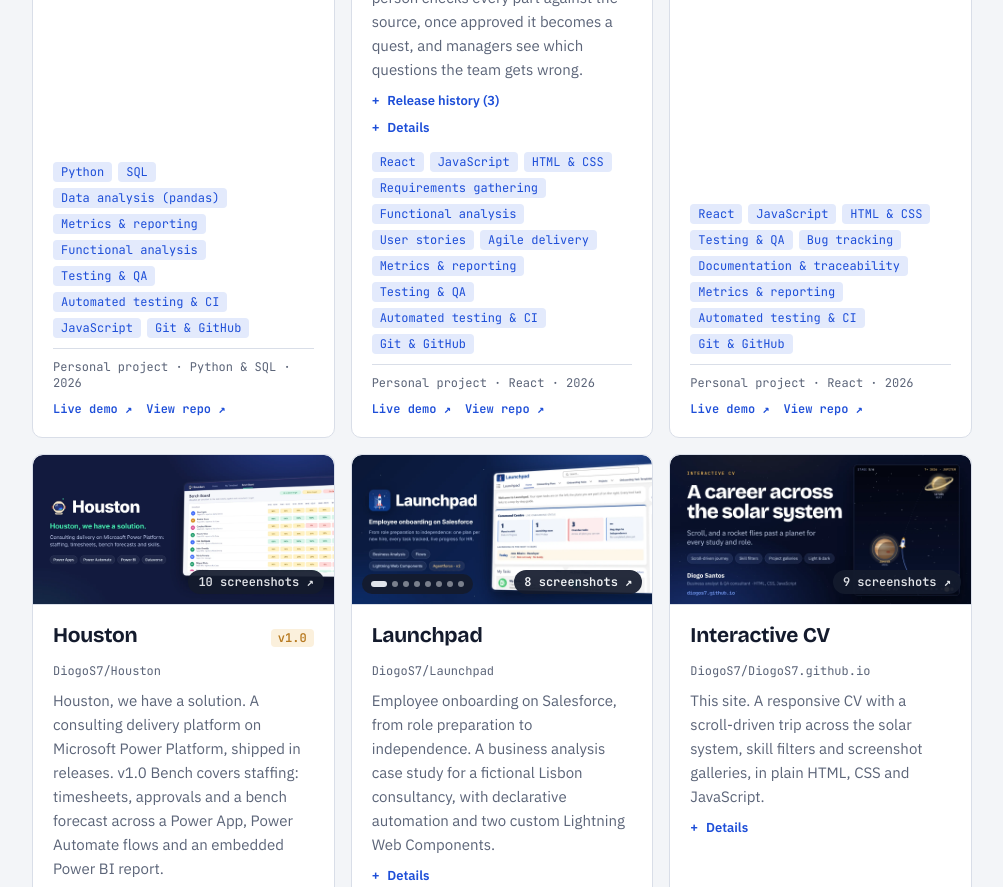
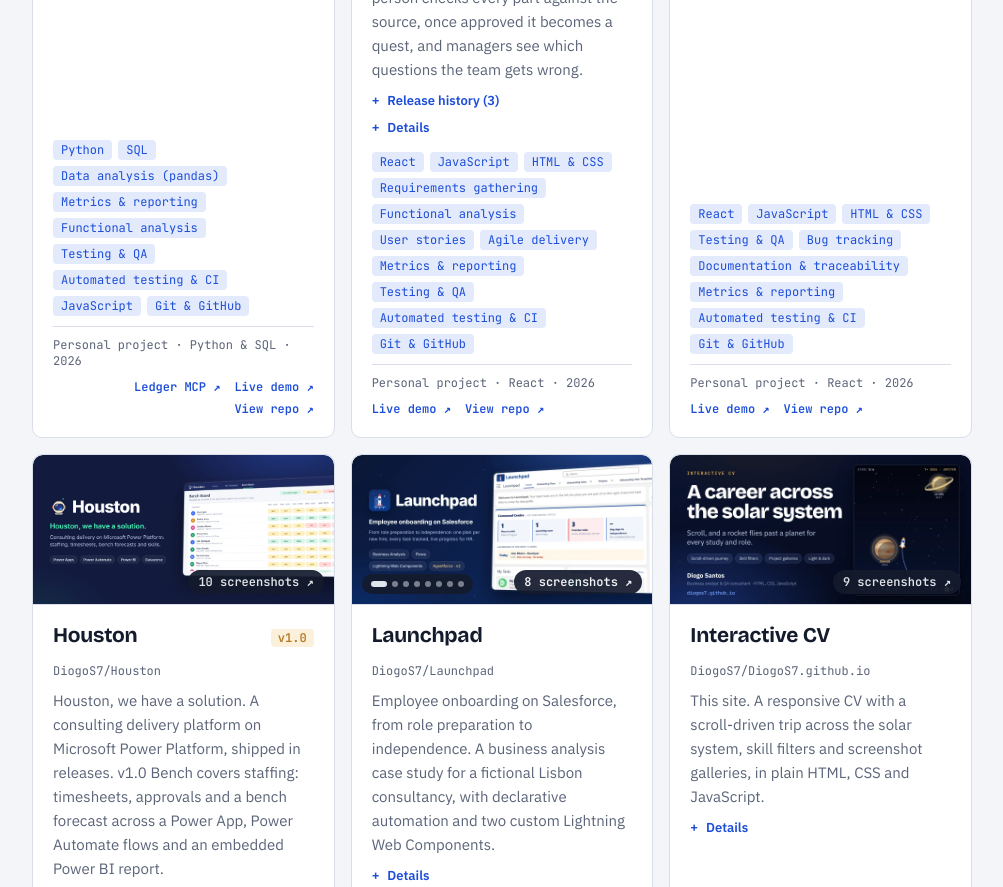
Before and after one commit to DiogoS7/DiogoS7.github.io, a plain HTML site: page index.html in a window 1280 px wide. Shown: the part 5340-6227 px from the top of the page, without its empty margins (138-1141 px from the left). Drawn offline with nearby package versions, Linux system fonts and the light colour scheme.

Commit message:
Ledger: link to the Ledger MCP repo

```diff
--- a/assets/css/styles.css
+++ b/assets/css/styles.css
@@ -116,7 +116,7 @@ h2{font-family:var(--display);font-weight:700;font-size:clamp(28px,4vw,38px);let
 .tag{font:12px var(--mono);padding:2px 8px;border-radius:4px;background:var(--cobalt-soft);color:var(--cobalt)}
 .meta{display:flex;justify-content:space-between;align-items:center;gap:10px;font:12px var(--mono);color:var(--muted);border-top:1px solid var(--line);padding-top:10px;flex-wrap:wrap}
 .meta a{font-weight:600;text-decoration:none}
-.meta .links{display:flex;gap:14px}
+.meta .links{display:flex;flex-wrap:wrap;justify-content:flex-end;gap:6px 14px}
 details summary{cursor:pointer;font:600 13px var(--body);color:var(--cobalt);list-style:none}
 details summary::-webkit-details-marker{display:none}
 details summary::before{content:"+ ";font-family:var(--mono)}
--- a/assets/js/app.js
+++ b/assets/js/app.js
@@ -57,7 +57,7 @@ function renderProjects(){
       ${releasesHTML(p, CV.projects.indexOf(p))}
       ${p.details?`<details><summary>Details</summary><ul>${p.details.map(d=>`<li>${esc(d)}</li>`).join("")}</ul></details>`:''}
       <div class="tags">${p.skills.map(s=>`<span class="tag">${esc(s)}</span>`).join("")}</div>
-      <div class="meta"><span>${esc(p.context||"")}</span><span class="links">${p.demo?`<a href="${esc(p.demo)}" target="_blank" rel="noopener">Live demo ↗</a>`:''}${p.url?`<a href="${esc(p.url)}" target="_blank" rel="noopener">View repo ↗</a>`:'<span>Repo coming soon</span>'}</span></div>
+      <div class="meta"><span>${esc(p.context||"")}</span><span class="links">${(p.links||[]).map(l=>`<a href="${esc(l.url)}" target="_blank" rel="noopener">${esc(l.label)} ↗</a>`).join("")}${p.demo?`<a href="${esc(p.demo)}" target="_blank" rel="noopener">Live demo ↗</a>`:''}${p.url?`<a href="${esc(p.url)}" target="_blank" rel="noopener">View repo ↗</a>`:'<span>Repo coming soon</span>'}</span></div>
     </article>`).join("") : `<p class="empty">No projects in this category yet.</p>`;
 }
 
--- a/assets/js/data.js
+++ b/assets/js/data.js
@@ -52,6 +52,7 @@ const CV = {
     /* newest release first */
     { name:"Ledger", category:"Data", repo:"DiogoS7/Ledger",
       url:"https://github.com/DiogoS7/Ledger", demo:"https://diogos7.github.io/Ledger/",
+      links:[{label:"Ledger MCP", url:"https://github.com/DiogoS7/Ledger-MCP"}],
       desc:"How people spend, and how to catch a card thief. A year of card payments at the made-up Meridian Bank, explained in plain words for anyone to read: where the money goes, three common fraud tricks, and six simple checks that stop 77% of the stolen money. Built with Python and SQL.",
       skills:["Python","SQL","Data analysis (pandas)","Metrics & reporting","Functional analysis","Testing & QA","Automated testing & CI","JavaScript","Git & GitHub"],
       context:"Personal project · Python & SQL · 2026",
@@ -67,7 +68,7 @@ const CV = {
         {src:"assets/img/shots/ledger-dark.webp", caption:"Dark theme"},
         {src:"assets/img/shots/ledger-mobile.webp", caption:"Mobile"}
       ],
-      details:["Written for everyone: plain words, real examples and a slider to try the trade-off yourself; the technical detail sits in its own section","SQLite database for Meridian Bank: 430,000 payments, 1,500 customers, with card testing, copied cards and hijacked accounts planted in it","Ten SQL queries for the spending and fraud analysis","Six fraud checks written as SQL window-function queries, scored in Python (pandas) against the payments that came back as fraud","Combined into a points system: 77% of the stolen money stopped automatically, 9 in 10 stopped payments really fraud, 94% with a human check","17 pytest tests: every check on hand-made payments, plus end-to-end checks","GitHub Actions tests, rebuilds the data and publishes the page to GitHub Pages","Ledger MCP (github.com/DiogoS7/Ledger-MCP): a companion MCP server, so Claude or another AI assistant can query the data, explain why a payment was blocked, find missed fraud and try stricter or looser checks, all read-only"] },
+      details:["Written for everyone: plain words, real examples and a slider to try the trade-off yourself; the technical detail sits in its own section","SQLite database for Meridian Bank: 430,000 payments, 1,500 customers, with card testing, copied cards and hijacked accounts planted in it","Ten SQL queries for the spending and fraud analysis","Six fraud checks written as SQL window-function queries, scored in Python (pandas) against the payments that came back as fraud","Combined into a points system: 77% of the stolen money stopped automatically, 9 in 10 stopped payments really fraud, 94% with a human check","17 pytest tests: every check on hand-made payments, plus end-to-end checks","GitHub Actions tests, rebuilds the data and publishes the page to GitHub Pages","Ledger MCP (link below): a companion MCP server, so Claude or another AI assistant can query the data, explain why a payment was blocked, find missed fraud and try stricter or looser checks, all read-only"] },
     { name:"LevelUp", category:"Web", repo:"DiogoS7/LevelUp",
       url:"https://github.com/DiogoS7/LevelUp", demo:"https://diogos7.github.io/LevelUp/",
       desc:"A learning app for a sales team that feels like a game. Reps learn the skills that matter a few minutes at a time, through short lessons, quizzes and practice tasks that earn XP, streaks and badges, while managers see which skills the team is missing and who is ready for the next launch. v2 adds a Course studio: AI drafts a course from a company document, a person checks every part against the source, once approved it becomes a quest, and managers see which questions the team gets wrong.",
```
